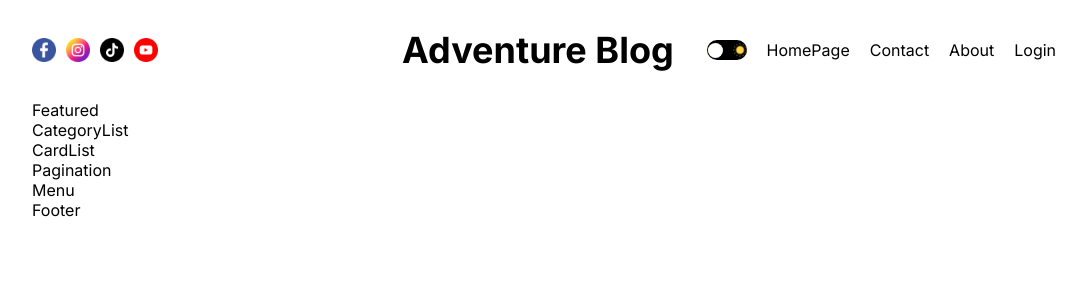
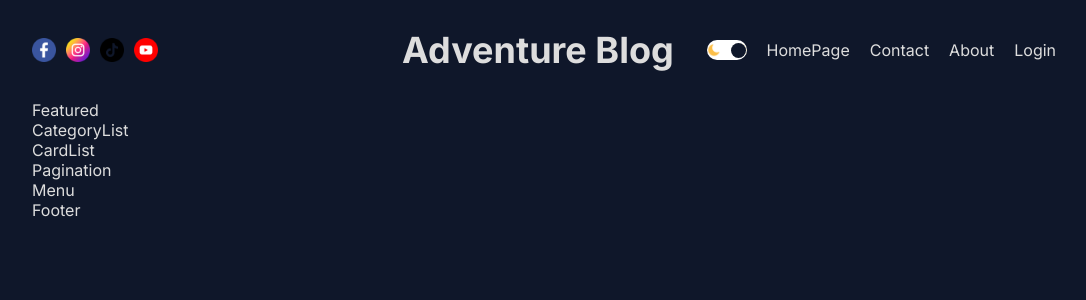
Before and after one commit to trung-nguyen-code/MyBlog, a Next.js app: page / in a window 1280 px wide. Shown: the top 300 px of the page, without its empty margins (96-1182 px from the left). Built offline with nearby package versions, Linux system fonts and the light colour scheme.

Commit message:
update toggle to change dark mode

```diff
--- a/src/app/globals.css
+++ b/src/app/globals.css
@@ -20,6 +20,13 @@ body{
 a{
     color: inherit;
     text-decoration: none;
+}
+
+.light{
+    --bg:#0f172a;
+    --textColor:#ddd;
+    --softBg:#1f273a;
+    --softTextColor:#a6a6a6;
 }
 
 .container{
--- a/src/app/layout.js
+++ b/src/app/layout.js
@@ -2,8 +2,8 @@ import './globals.css'
 import { Inter } from 'next/font/google'
 import Navbar from "@/components/navbar/Navbar"
 import Footer from "@/components/footer/Footer"
-// import {ThemeContextProvider} from "@/context/themeContext"
-
+import {ThemeContextProvider} from "@/context/themeContext"
+import ThemeProvider from "@/providers/ThemeProvider"
 const inter = Inter({ subsets: ['latin'] })
 
 export const metadata = {
@@ -15,15 +15,17 @@ export default function RootLayout({ children }) {
   return (
     <html lang="en">
       <body className={inter.className}>
-        {/* <ThemeContextProvider> */}
-          <div className="container">
-            <div className="wrapper">
-              <Navbar />
+        <ThemeContextProvider>
+          <ThemeProvider>
+            <div className="container">
+              <div className="wrapper">
+                <Navbar />
               {children}
               <Footer />
               </div>
-          </div>
-        {/* </ThemeContextProvider> */}
+            </div>
+          </ThemeProvider>
+        </ThemeContextProvider>
       </body>
     </html>
   )
--- a/src/components/navbar/Navbar.jsx
+++ b/src/components/navbar/Navbar.jsx
@@ -3,7 +3,7 @@ import React from 'react'
 import Image from 'next/image'
 import Link from 'next/link'
 import AuthLink from "../authLink/authLink"
-import ThemeToggle from "../themeToggle/themeToggle"
+import ThemeToggle from "../themeToggle/ThemeToggle"
 
 const Navbar = () =>
 {
--- a/src/components/navbar/navbar.module.css
+++ b/src/components/navbar/navbar.module.css
@@ -13,6 +13,7 @@
 
 .links{
    display: flex;
+   align-items: center;
    gap: 20px;
    flex: 1;
 }
@@ -23,3 +24,14 @@
    font-size: 36px;
    font-weight: bold;
 }
+
+@media screen and (max-width: 1208px){
+   .logo{
+      font-size:32px;
+   }
+
+   .links{
+     font-size:18px;
+     gap:15px
+   }
+}
--- a/src/components/themeToggle/themeToggle.jsx
+++ b/src/components/themeToggle/themeToggle.jsx
@@ -6,16 +6,25 @@ import {useContext} from 'react';
 import {ThemeContext} from "@/context/themeContext";
 
 const ThemeToggle = () => {
-    const theme = useContext(ThemeContext);
+    const {toggle, theme} = useContext(ThemeContext);
     console.log(theme);
 
     return (
-        <div className={styles.container}>
+        <div className={styles.container}
+        onClick={toggle}
+        style = {
+            theme ==="dark"  ? {background:"#0f172a"} : {background:"white"}
+        }>
            <Image src="/moon.png" alt ="" width={14} height = {14} />
-           <div className={styles.ball}></div>
+           <div className={styles.ball}
+            style={
+                theme ==="dark"
+                ? {left:1,background:"white"}
+                : {right:1,background:"#0f172a"}}>
+           </div>
            <Image src="/sun.png" alt ="" width={14} height = {14} />
         </div>
     )
-}
+};
 
 export default ThemeToggle;
--- a/src/components/themeToggle/themeToggle.module.css
+++ b/src/components/themeToggle/themeToggle.module.css
@@ -6,7 +6,7 @@
     display: flex;
     align-items: center;
     justify-content: space-between;
-    background-color: black;
+    /* background-color: black; */
     position: relative;
 }
 
@@ -16,5 +16,5 @@
     border-radius: 50%;
     background-color: white;
     position: absolute;
-    left: 1px;
+    /* left: 1px; */
 }
--- a/src/context/themeContext.jsx
+++ b/src/context/themeContext.jsx
@@ -1,20 +1,29 @@
-import { createContext, useState } from 'react'
+"use client"
 
+import { createContext, useState, useEffect } from 'react'
 export const ThemeContext = createContext();
 
 const  getFromLocalStorage = () => {
-  if (typeof window !== undefined){
+  if (typeof window !== "undefined" ){
 
-  const value = localStorage.getItem("theme");
-  return  value;
+  const value = window.localStorage.getItem("theme");
+  return  value || "light";
   }
-  return "light";
 };
 
 export const ThemeContextProvider = ({children}) =>{
    const [theme, setTheme] = useState(() => {
     return getFromLocalStorage();
    });
-   return <ThemeContext.Provider value={{theme}}>{children}</ThemeContext.Provider>;
+
+   const toggle = () => {
+    setTheme(theme === "light" ? "dark": "light");
+   }
+
+   useEffect(() => {
+    window.localStorage.setItem("theme", theme);
+  }, [theme]);
+
+   return <ThemeContext.Provider value={{theme,toggle}}>{children}</ThemeContext.Provider>;
 
 };
--- /dev/null
+++ b/src/providers/ThemeProvider.jsx
@@ -0,0 +1,22 @@
+"use client"
+
+import {ThemeContext} from '@/context/themeContext';
+import React , {useContext, useEffect, useState} from 'react';
+
+const ThemeProvider = ({children}) => {
+    const {theme} = useContext(ThemeContext);
+    const [mounted, setMounted] = useState(false);
+
+    useEffect(() =>{
+        setMounted(true);
+    },[]);
+
+    if (mounted) {
+        return (
+            <div  className={theme}>{children}</div>
+        )
+    }
+
+};
+
+export default ThemeProvider;
```
